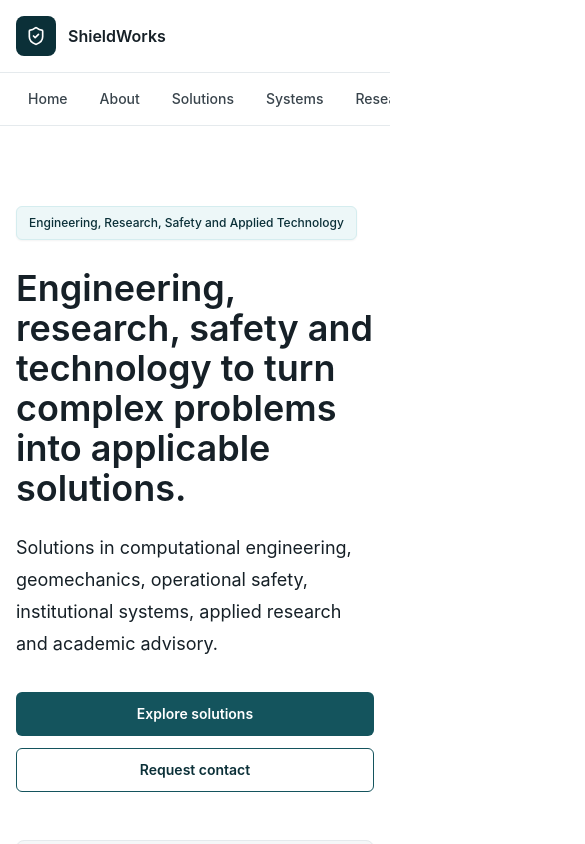
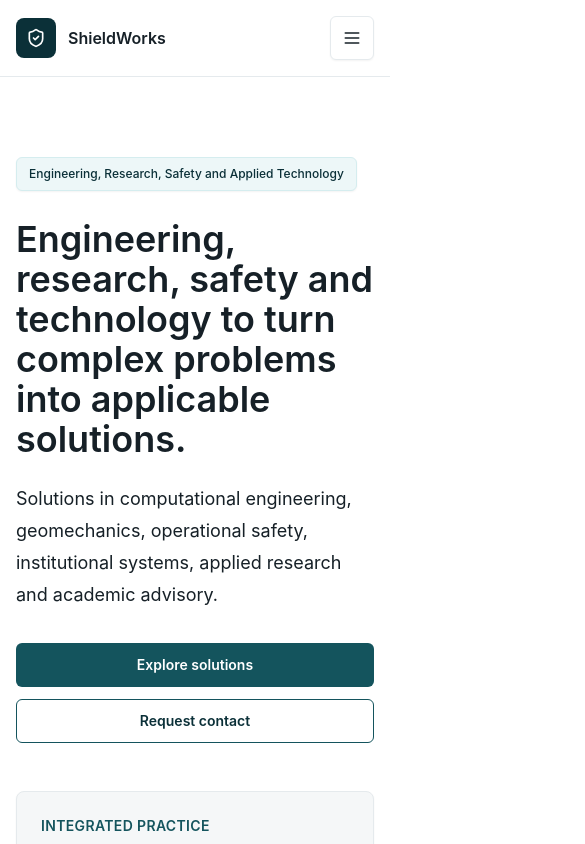
Before and after one commit to Themisson/shieldworks, a Next.js app: page / in a window 390 px wide. Shown: the top 844 px of the page, 585 px wide, since content can reach past the window. Built offline with nearby package versions, Linux system fonts and the light colour scheme.

Commit message:
Add responsive mobile navigation drawer

```diff
--- a/src/components/header.tsx
+++ b/src/components/header.tsx
@@ -1,10 +1,34 @@
+"use client";
+
 import Link from "next/link";
-import { ExternalLink } from "lucide-react";
+import { ExternalLink, Menu, X } from "lucide-react";
+import { useEffect, useState } from "react";
 import { Logo } from "@/components/logo";
 import { navItems } from "@/data/site";
 import { LanguageToggle } from "@/i18n/locale-provider";
 
 export function Header() {
+  const [isOpen, setIsOpen] = useState(false);
+
+  useEffect(() => {
+    if (!isOpen) {
+      return;
+    }
+
+    function handleKeyDown(event: KeyboardEvent) {
+      if (event.key === "Escape") {
+        setIsOpen(false);
+      }
+    }
+
+    document.addEventListener("keydown", handleKeyDown);
+    return () => document.removeEventListener("keydown", handleKeyDown);
+  }, [isOpen]);
+
+  function closeMenu() {
+    setIsOpen(false);
+  }
+
   return (
     <header className="sticky top-0 z-50 border-b border-graphite-100 bg-white/95 backdrop-blur">
       <div className="mx-auto flex max-w-7xl items-center justify-between gap-4 px-4 py-4 sm:px-6 lg:px-8">
@@ -36,15 +60,67 @@ export function Header() {
             Entrar em contato
           </Link>
         </div>
+        <button
+          type="button"
+          className="inline-flex h-11 w-11 items-center justify-center rounded-md border border-graphite-100 bg-white text-graphite-800 shadow-sm transition hover:bg-graphite-50 focus:outline-none focus:ring-4 focus:ring-petroleum-100 lg:hidden"
+          aria-label="Abrir menu de navegação"
+          aria-expanded={isOpen}
+          aria-controls="mobile-navigation"
+          onClick={() => setIsOpen((current) => !current)}
+        >
+          {isOpen ? <X className="h-5 w-5" aria-hidden="true" /> : <Menu className="h-5 w-5" aria-hidden="true" />}
+        </button>
       </div>
-      <nav className="flex gap-2 overflow-x-auto border-t border-graphite-100 px-4 py-2 lg:hidden" aria-label="Menu mobile">
-        {navItems.map((item) => (
-          <Link key={item.href} href={item.href} className="shrink-0 rounded-md px-3 py-2 text-sm font-medium text-graphite-700">
-            {item.label}
-          </Link>
-        ))}
-        <LanguageToggle />
-      </nav>
+      <div
+        className={`fixed inset-0 top-[73px] z-40 bg-graphite-900/20 backdrop-blur-sm transition-opacity lg:hidden ${
+          isOpen ? "pointer-events-auto opacity-100" : "pointer-events-none opacity-0"
+        }`}
+        aria-hidden={!isOpen}
+        onClick={closeMenu}
+      >
+        <nav
+          id="mobile-navigation"
+          className={`ml-auto h-[calc(100vh-73px)] w-full max-w-sm border-l border-graphite-100 bg-white p-5 shadow-soft transition-transform duration-200 ${
+            isOpen ? "translate-x-0" : "translate-x-full"
+          }`}
+          aria-label="Menu mobile"
+          onClick={(event) => event.stopPropagation()}
+        >
+          <div className="flex items-center justify-between border-b border-graphite-100 pb-4">
+            <span className="text-sm font-semibold text-graphite-900">Navegação</span>
+            <LanguageToggle />
+          </div>
+          <div className="mt-4 grid gap-1">
+            {navItems.map((item) => (
+              <Link
+                key={item.href}
+                href={item.href}
+                className="rounded-md px-3 py-3 text-sm font-medium text-graphite-700 transition hover:bg-petroleum-50 hover:text-petroleum-900 focus:outline-none focus:ring-4 focus:ring-petroleum-100"
+                onClick={closeMenu}
+              >
+                {item.label}
+              </Link>
+            ))}
+          </div>
+          <div className="mt-6 grid gap-3 border-t border-graphite-100 pt-5">
+            <Link
+              href="/sistemas"
+              className="inline-flex min-h-11 items-center justify-center gap-2 rounded-md border border-graphite-100 px-4 py-2 text-sm font-semibold text-graphite-700 transition hover:bg-graphite-50 focus:outline-none focus:ring-4 focus:ring-petroleum-100"
+              onClick={closeMenu}
+            >
+              Acessar sistemas
+              <ExternalLink className="h-3.5 w-3.5" aria-hidden="true" />
+            </Link>
+            <Link
+              href="/contato"
+              className="inline-flex min-h-11 items-center justify-center rounded-md bg-petroleum-700 px-4 py-2 text-sm font-semibold text-white transition hover:bg-petroleum-900 focus:outline-none focus:ring-4 focus:ring-petroleum-100"
+              onClick={closeMenu}
+            >
+              Entrar em contato
+            </Link>
+          </div>
+        </nav>
+      </div>
     </header>
   );
 }
```
